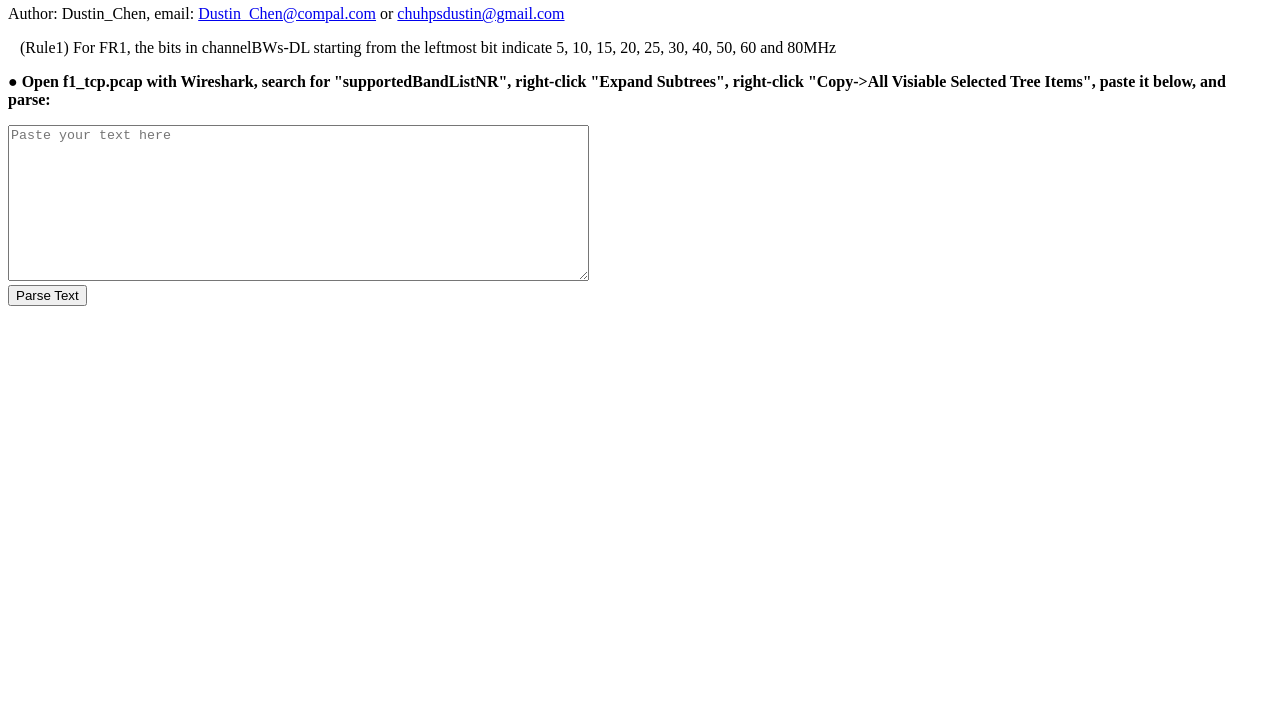
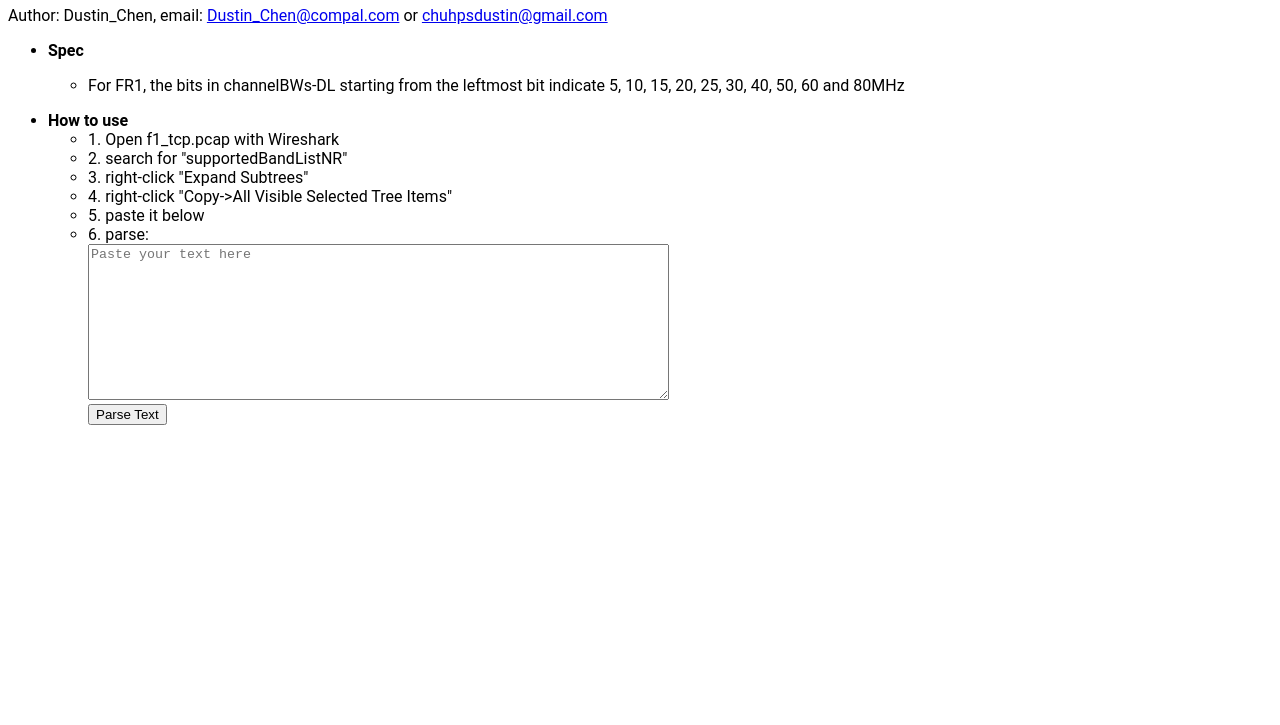
Before and after one commit to dustinchen26/bw_wireshark, a plain HTML site: page index.html in a window 1280 px wide. Shown: the part 75-800 px from the top of the page. Drawn offline with Linux system fonts and the light colour scheme.

Commit message:
update description

```diff
--- a/index.html
+++ b/index.html
@@ -1,7 +1,25 @@
+<!--
+  Copyright © [2023] [Dustin_Chen]. All rights reserved.
+  Author: Dustin Chen
+  Email:  Dustin_Chen@compal.com or chuhpsdustin@gmail.com
+-->
 <!DOCTYPE html>
 <html>
 
 <head>
+
+  <style>
+    body {
+      font-size: 16px;
+	  font-family: 'Roboto', sans-serif;
+    }
+
+    pre {
+        font-size: 15px;
+        font-family: 'Roboto', sans-serif;
+    }
+  </style>
+
     <meta charset="UTF-8">
     <meta name="viewport" content="width=device-width, initial-scale=1.0">
     <title>Wireshark supportedBandListNR Parser</title>
@@ -80,12 +98,43 @@
     <p style="margin: 0;">Author: Dustin_Chen, email: <a href="mailto:Dustin_Chen@compal.com"
             style="line-height: 1;">Dustin_Chen@compal.com</a> or <a href="mailto:chuhpsdustin@gmail.com"
             style="line-height: 1;">chuhpsdustin@gmail.com</a></p>
-    <p>&nbsp;&nbsp;&nbsp;(Rule1) For FR1, the bits in channelBWs-DL starting from the leftmost bit indicate 5, 10, 15, 20, 25, 30, 40, 50,
-        60 and 80MHz</p>
-    <p><b>● Open f1_tcp.pcap with Wireshark, search for "supportedBandListNR", right-click "Expand Subtrees", right-click "Copy->All Visiable Selected Tree Items", paste it below, and parse:</b>    </p>
-    <textarea id="inputText" rows="10" cols="70" placeholder="Paste your text here"></textarea><br>
-    <button onclick="parseText()">Parse Text</button>
-    <pre id="output"></pre>
+
+  <ul>
+    <li>
+      <strong>Spec</strong>
+      <ul>
+        <li>
+          <p>For FR1, the bits in channelBWs-DL starting from the leftmost bit indicate 5, 10, 15, 20, 25, 30, 40, 50, 60 and 80MHz</p>
+        </li>
+      </ul>
+    </li>
+    <li>
+      <strong>How to use</strong>
+      <ul>
+        <li>
+          1. Open f1_tcp.pcap with Wireshark
+		  </li>
+        <li>
+          2. search for "supportedBandListNR"
+		</li>
+        <li>
+          3. right-click "Expand Subtrees"
+	    </li>
+		<li>
+          4. right-click "Copy->All Visible Selected Tree Items"
+        </li>
+		<li>
+          5. paste it below
+        </li>
+		<li>
+          6. parse:
+		</li>
+		    <textarea id="inputText" rows="10" cols="70" placeholder="Paste your text here"></textarea><br>
+		    <button onclick="parseText()">Parse Text</button>
+		    <pre id="output"></pre>
+      </ul>
+    </li>
+
 </body>
 
 </html>
```
Also changed, not shown: 1 other file.
